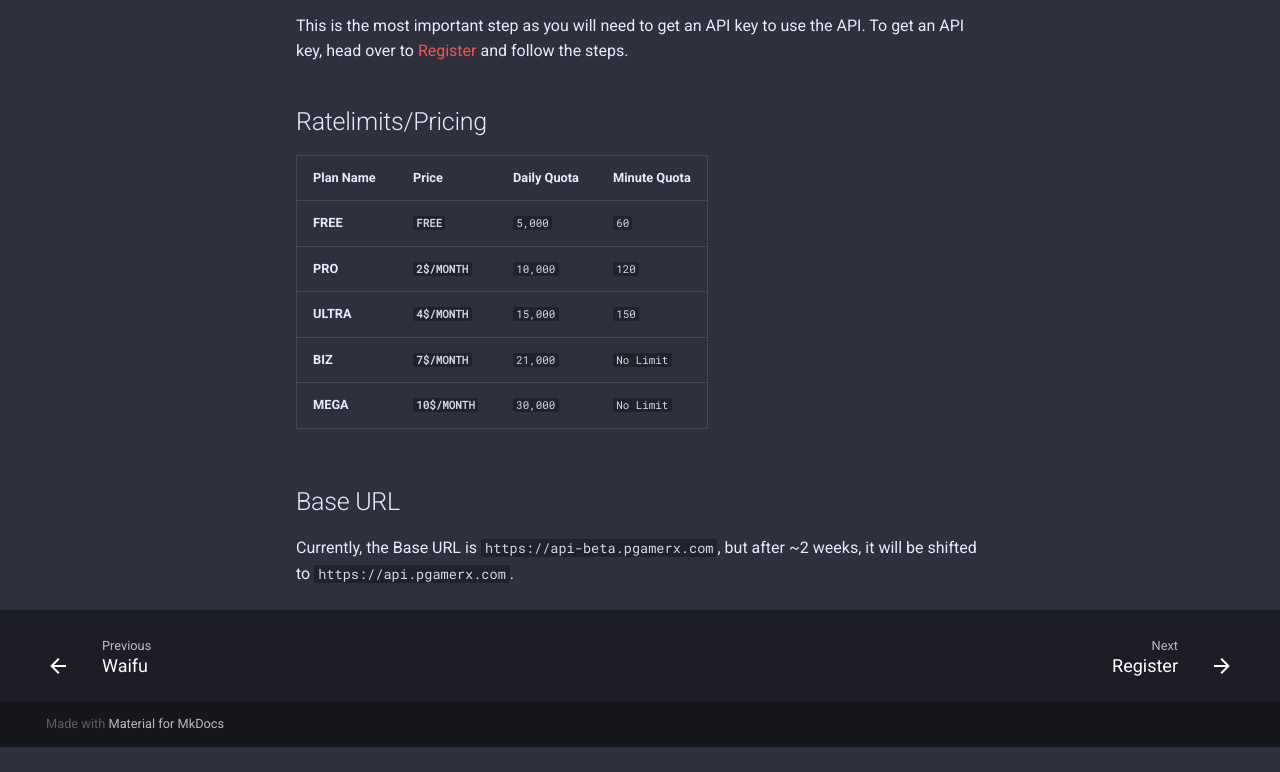
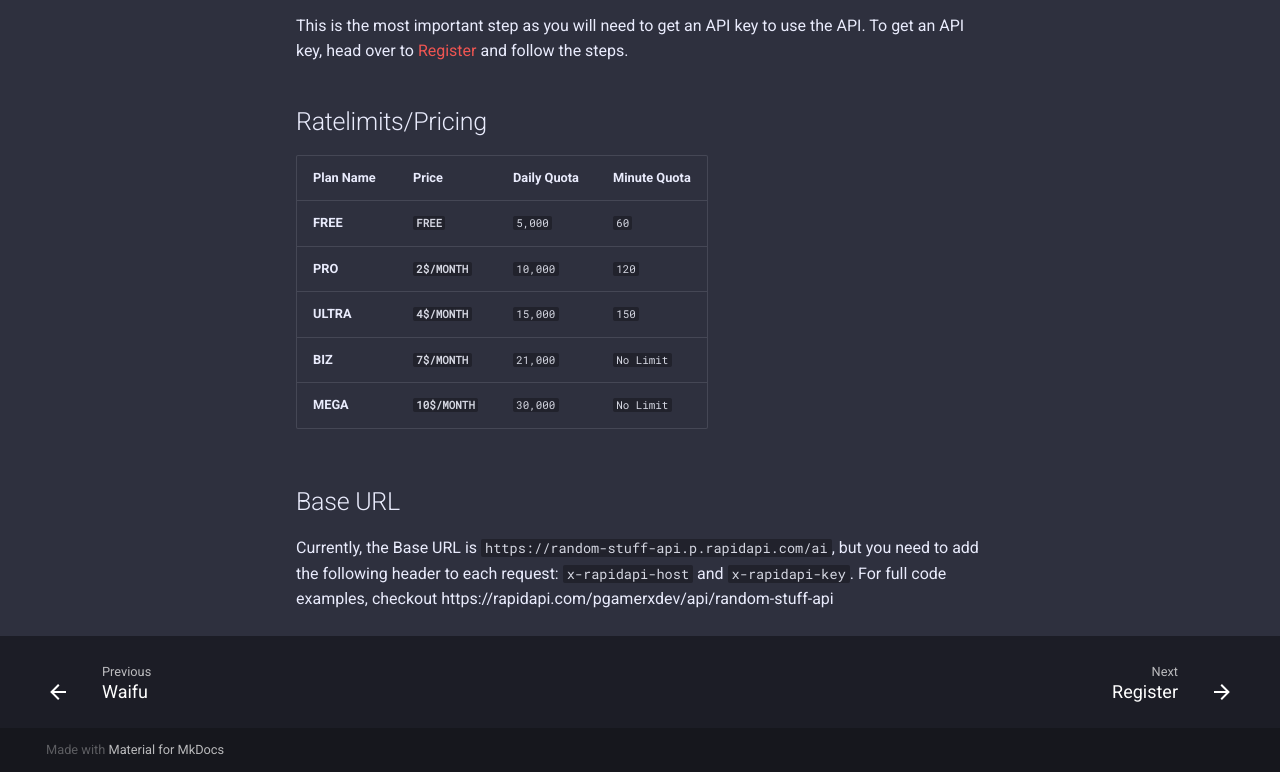
Before and after one commit to pgamerx/RandomStuffApi, a plain HTML site: page Getting Started/index.html in a window 1280 px wide. Shown: the part 261-1033 px from the top of the page. Before the commit the page ends 1008 px from the top, so only its background shows below. Drawn offline with Linux system fonts and the light colour scheme; no server answers.

Commit message:
Update Basic Docs

```diff
--- a/Getting Started/index.html
+++ b/Getting Started/index.html
@@ -737,7 +737,7 @@
 </tbody>
 </table>
 <h2 id="base-url">Base URL</h2>
-<p>Currently, the Base URL is <code>https://api-beta.pgamerx.com</code>, but after ~2 weeks, it will be shifted to <code>https://api.pgamerx.com</code>. </p>
+<p>Currently, the Base URL is <code>https://random-stuff-api.p.rapidapi.com/ai</code>, but you need to add the following header to each request: <code>x-rapidapi-host</code> and <code>x-rapidapi-key</code>. For full code examples, checkout https://rapidapi.com/pgamerxdev/api/random-stuff-api </p>
 
 
             </article>
```
